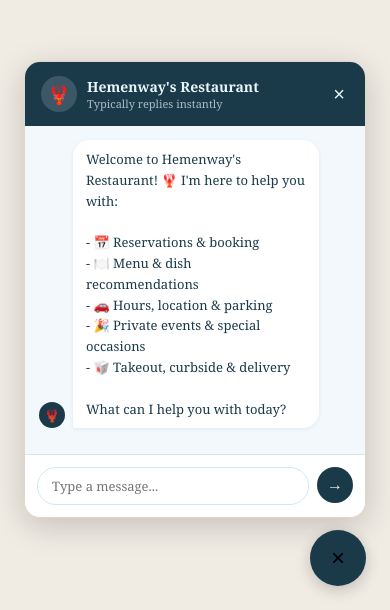
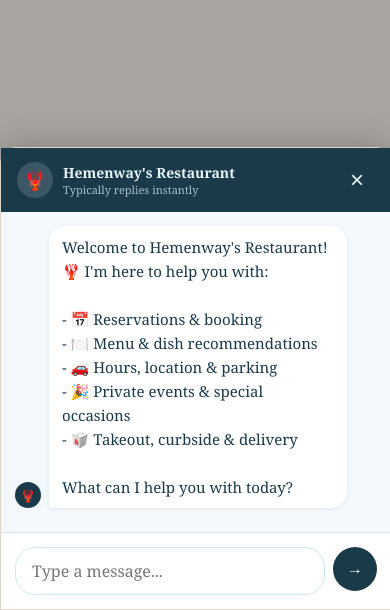
Before and after one commit to jguglielmo16/restaurant-chatbot, a Next.js app: page / in a window 390 px wide. Shown: the part 234-844 px from the top of the page. Built offline with nearby package versions, Linux system fonts and the light colour scheme.

Commit message:
Update page.js

```diff
--- a/app/page.js
+++ b/app/page.js
@@ -72,11 +72,26 @@
   ]);
   const [input, setInput] = useState("");
   const [loading, setLoading] = useState(false);
+  const [isMobile, setIsMobile] = useState(false);
   const messagesEndRef = useRef(null);
+  const inputRef = useRef(null);
+
+  useEffect(() => {
+    const checkMobile = () => setIsMobile(window.innerWidth <= 600);
+    checkMobile();
+    window.addEventListener("resize", checkMobile);
+    return () => window.removeEventListener("resize", checkMobile);
+  }, []);
 
   useEffect(() => {
     messagesEndRef.current?.scrollIntoView({ behavior: "smooth" });
   }, [messages, loading]);
+
+  useEffect(() => {
+    if (isOpen && inputRef.current) {
+      setTimeout(() => inputRef.current?.focus(), 300);
+    }
+  }, [isOpen]);
 
   const sendMessage = async () => {
     if (!input.trim()) return;
@@ -97,8 +112,44 @@
     setLoading(false);
   };
 
+  const chatWindowStyle = isMobile ? {
+    position: "fixed",
+    bottom: 0,
+    left: 0,
+    right: 0,
+    width: "100%",
+    borderRadius: "16px 16px 0 0",
+    maxHeight: "85vh",
+    display: "flex",
+    flexDirection: "column",
+    background: "#fff",
+    boxShadow: "0 -4px 32px rgba(0,0,0,0.18)",
+    border: "1px solid #e0d6c8",
+    zIndex: 9999,
+  } : {
+    width: "340px",
+    background: "#fff",
+    borderRadius: "16px",
+    overflow: "hidden",
+    boxShadow: "0 8px 32px rgba(0,0,0,0.18)",
+    border: "1px solid #e0d6c8",
+    display: "flex",
+    flexDirection: "column",
+  };
+
   return (
     <>
+      {isMobile && isOpen && (
+        <div
+          onClick={() => setIsOpen(false)}
+          style={{
+            position: "fixed", inset: 0,
+            background: "rgba(0,0,0,0.3)",
+            zIndex: 9998
+          }}
+        />
+      )}
+
       <div style={{
         position: "fixed", bottom: "24px", right: "24px",
         display: "flex", flexDirection: "column", alignItems: "flex-end",
@@ -106,15 +157,12 @@
       }}>
 
         {isOpen && (
-          <div style={{
-            width: "340px", background: "#fff", borderRadius: "16px",
-            overflow: "hidden", boxShadow: "0 8px 32px rgba(0,0,0,0.18)",
-            border: "1px solid #e0d6c8", display: "flex", flexDirection: "column"
-          }}>
+          <div style={chatWindowStyle}>
 
             <div style={{
               background: "#1a3a4a", padding: "14px 16px",
-              display: "flex", alignItems: "center", gap: "10px"
+              display: "flex", alignItems: "center", gap: "10px",
+              flexShrink: 0
             }}>
               <div style={{
                 width: "36px", height: "36px", borderRadius: "50%",
@@ -131,13 +179,21 @@
               </div>
               <button onClick={() => setIsOpen(false)} style={{
                 background: "none", border: "none", color: "#e8f4f8",
-                fontSize: "20px", cursor: "pointer", padding: "0 4px", lineHeight: 1
+                fontSize: "24px", cursor: "pointer", padding: "0 4px",
+                lineHeight: 1, minWidth: "36px", minHeight: "36px"
               }}>×</button>
             </div>
 
             <div style={{
-              height: "300px", overflowY: "auto", padding: "14px",
-              background: "#f2f8fb", display: "flex", flexDirection: "column", gap: "10px"
+              flex: 1,
+              overflowY: "auto",
+              padding: "14px",
+              background: "#f2f8fb",
+              display: "flex",
+              flexDirection: "column",
+              gap: "10px",
+              minHeight: isMobile ? "200px" : "300px",
+              maxHeight: isMobile ? "55vh" : "300px",
             }}>
               {messages.map((msg, i) => (
                 <div key={i} style={{
@@ -156,7 +212,9 @@
                     color: msg.role === "user" ? "#e8f4f8" : "#1a3a4a",
                     padding: "9px 13px",
                     borderRadius: msg.role === "user" ? "16px 16px 2px 16px" : "16px 16px 16px 2px",
-                    maxWidth: "220px", fontSize: "13px", lineHeight: "1.6",
+                    maxWidth: isMobile ? "75%" : "210px",
+                    fontSize: isMobile ? "15px" : "13px",
+                    lineHeight: "1.6",
                     boxShadow: "0 1px 4px rgba(0,0,0,0.07)",
                     whiteSpace: "pre-line"
                   }}>
@@ -172,7 +230,8 @@
                     justifyContent: "center", fontSize: "12px"
                   }}>🦞</div>
                   <div style={{
-                    background: "#fff", padding: "9px 13px", borderRadius: "16px 16px 16px 2px",
+                    background: "#fff", padding: "9px 13px",
+                    borderRadius: "16px 16px 16px 2px",
                     fontSize: "13px", color: "#7a9aaa"
                   }}>Typing...</div>
                 </div>
@@ -181,29 +240,35 @@
             </div>
 
             <div style={{
-              display: "flex", padding: "12px", background: "#fff",
-              borderTop: "1px solid #d0e8f0", gap: "8px"
+              display: "flex", padding: isMobile ? "14px" : "12px",
+              background: "#fff", borderTop: "1px solid #d0e8f0",
+              gap: "8px", flexShrink: 0
             }}>
               <input
+                ref={inputRef}
                 value={input}
                 onChange={(e) => setInput(e.target.value)}
                 onKeyDown={(e) => e.key === "Enter" && sendMessage()}
                 placeholder="Type a message..."
                 style={{
-                  flex: 1, padding: "9px 14px", borderRadius: "20px",
-                  border: "1px solid #d0e8f0", fontSize: "13px",
+                  flex: 1, padding: isMobile ? "12px 16px" : "9px 14px",
+                  borderRadius: "20px", border: "1px solid #d0e8f0",
+                  fontSize: isMobile ? "16px" : "13px",
                   outline: "none", fontFamily: "Georgia, serif"
                 }}
               />
               <button onClick={sendMessage} style={{
                 background: "#1a3a4a", color: "#e8f4f8", border: "none",
-                borderRadius: "50%", width: "36px", height: "36px",
+                borderRadius: "50%",
+                width: isMobile ? "44px" : "36px",
+                height: isMobile ? "44px" : "36px",
                 cursor: "pointer", fontSize: "16px", flexShrink: 0
               }}>→</button>
             </div>
           </div>
         )}
 
+        {!isMobile && (
           <button onClick={() => setIsOpen(!isOpen)} style={{
             width: "56px", height: "56px", borderRadius: "50%",
             background: "#1a3a4a", border: "none", cursor: "pointer",
@@ -212,6 +277,7 @@
           }}>
             {isOpen ? "×" : "🦞"}
           </button>
+        )}
 
       </div>
     </>
```
Lines whose indentation alone changed are shown as unchanged.
